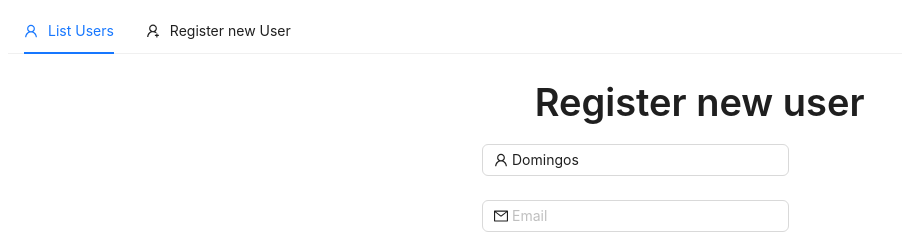
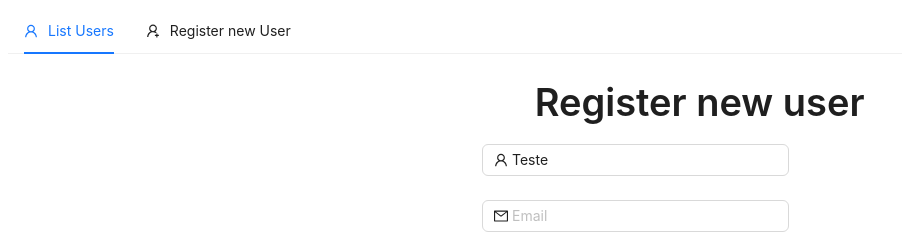
Before and after one commit to sombo20/Sistema-de-gerenciamento-de-usuarios, a React (Vite) app: page /register in a window 1280 px wide. Shown: the top 239 px of the page, without its empty margins (0-902 px from the left). Built offline with nearby package versions, Linux system fonts and the light colour scheme.

Commit message:
Update Form.tsx

```diff
--- a/src/components/Form.tsx
+++ b/src/components/Form.tsx
@@ -25,7 +25,7 @@ function FormUser({UserFunction,name}):USER{
     console.log("Failed:", errorInfo);
   };
 
-  //form.setFieldsValue({username:name});
+
 
   return (
       <Row>
@@ -35,7 +35,7 @@ function FormUser({UserFunction,name}):USER{
             form={form}
             labelCol={{ span: 2 }}
             wrapperCol={{ span: 10 }}
-            initialValues={{ username: "Domingos"}}
+            initialValues={{ username: name}}
             onFinish={onFinish}
             onFinishFailed={onFinishFailed}
             autoComplete="off"
```
